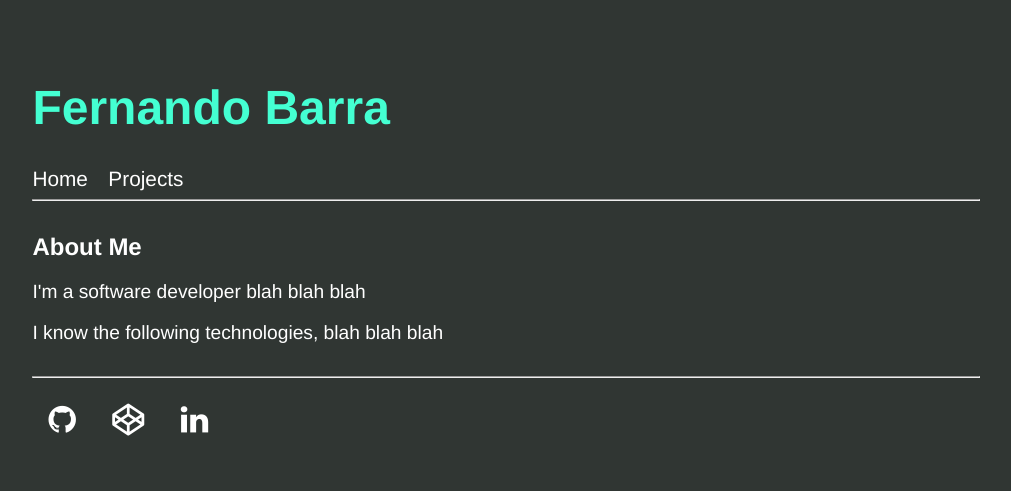
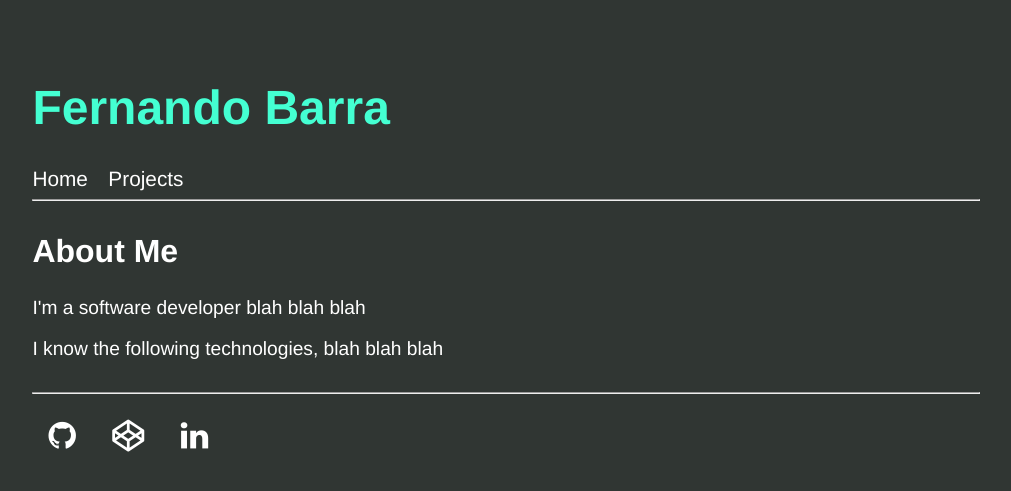
Before and after one commit to ferbarra/ferbarra.github.io, a Jekyll site: the page built from index.html, in a window 1280 px wide. Shown: the top 491 px of the page, without its empty margins (134-1145 px from the left). Built offline with Jekyll 4.4.1, drawn with Linux system fonts in a browser that asks for light colours.

Commit message:
Changes the font-size of the h3 headers.

```diff
--- a/_sass/main.scss
+++ b/_sass/main.scss
@@ -44,10 +44,19 @@ nav {
     }
   }
 }
+
 h1 {
   font-size: 5rem;
   color: $main-color;
 }
+
+h2 {
+  font-size: 2rem;
+}
+h3 {
+  font-size: 1.5rem;
+}
+
 p {
   font-size: 2.5rem;
 }
```
